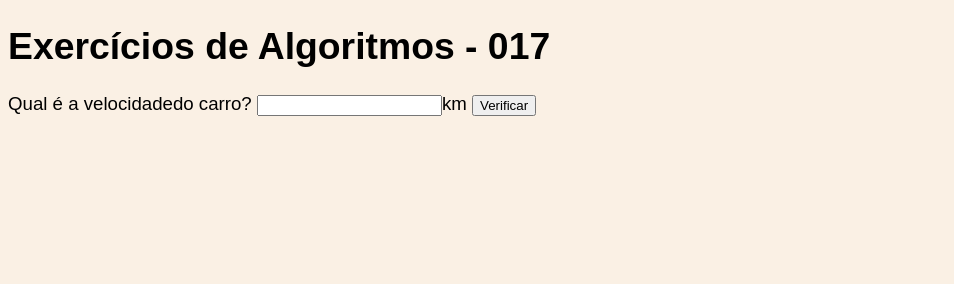
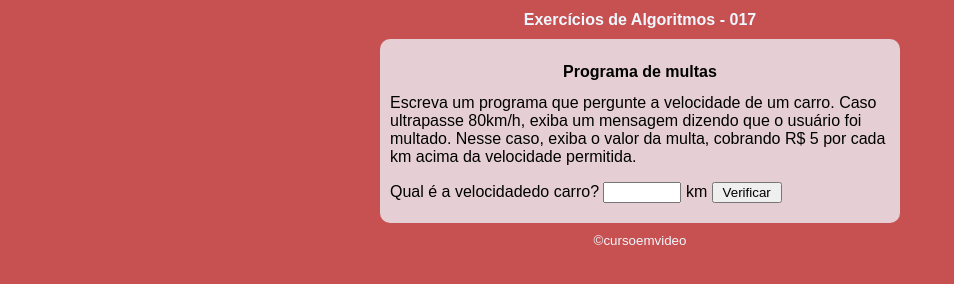
Before and after one commit to BrunaBaria/JavaScript, a plain HTML site: page Curso JavaScript/Exercícios Algorítmos/Ex.017 - Programa de Multas/ex.017.al..html in a window 1280 px wide. Shown: the whole page, without its empty margins (0-954 px from the left). Drawn offline with Linux system fonts and the light colour scheme.

Commit message:
update ex. 17

```diff
--- a/Curso JavaScript/Exercícios Algorítmos/Ex.017 - Programa de Multas/ex.017.al..html
+++ b/Curso JavaScript/Exercícios Algorítmos/Ex.017 - Programa de Multas/ex.017.al..html
@@ -8,28 +8,21 @@
     <title>Algorítimos</title>
     <link rel="stylesheet" href="style.ex.017.css">
 </head>
+<header>
+    <h1>
+        Exercícios de Algoritmos - 017
+    </h1>
+</header>
 <body>
-<h1>
-    Exercícios de Algoritmos - 017
-</h1>
+    <section>
+         <h2>Programa de multas</h2>
+             Escreva um programa que pergunte a velocidade de um carro. Caso ultrapasse 80km/h, exiba um mensagem dizendo que o usuário foi multado. Nesse caso, exiba o valor da multa, cobrando R$ 5 por cada km acima da velocidade permitida.</p>
 
-    <!-- Escreva um programa que pergunte a velocidade de um carro. Caso ultrapasse 80km/h, exiba um mensagem dizendo que o usuário foi multado. Nesse caso, exiba o valor da multa, cobrando R$ 5 por cada km acima da velocidade permitida.-->
-
-    Qual é a velocidadedo carro? <input type="number" name="txtvel" id="txtvel">km
-    <input type="button" value="Verificar" onclick="calcular()">
-    <div id="res"></div>
+            Qual é a velocidadedo carro? <input type="number" name="txtvel" id="txtvel" min="0"> km
+            <input type="button" value="Verificar" onclick="calcular()">
+            <div id="res"></div>
+    </section>
 </body>
-    <script>
-        function calcular(){
-            var txtvel = document.querySelector('input#txtvel')
-            var velocidade = Number(txtvel.value)
-            var res = document.querySelector('div#res')
-            var multa = (velocidade-80)*5
-            res.innerHTML = `Sua velocidade atual é de ${velocidade} km.`
-            if(velocidade > 80){
-                res.innerHTML += `<p>Você ultrapassou o limite de velocidade permitido e foi <strong>Multado em R$ ${multa.toFixed(2).replace('.',',')}</strong></p>`
-            }
-            res.innerHTML +=`<p>Dirija sempre utilizando o cinto de segurança</p>`
-        }
-    </script>
+<script src="script.ex.017.js"></script>
+<footer>&copy;cursoemvideo</footer>
 </html>
--- /dev/null
+++ b/Curso JavaScript/Exercícios Algorítmos/Ex.017 - Programa de Multas/script.ex.017.js
@@ -0,0 +1,11 @@
+function calcular(){
+    var txtvel = document.querySelector('input#txtvel')
+    var velocidade = Number(txtvel.value)
+    var res = document.querySelector('div#res')
+    var multa = (velocidade-80)*5
+    res.innerHTML = `Sua velocidade atual é de ${velocidade} km.`
+    if(velocidade > 80){
+        res.innerHTML += `<p>Você ultrapassou o limite de velocidade permitido e foi <strong>Multado em R$ ${multa.toFixed(2).replace('.',',')}</strong></p>`
+    }
+    res.innerHTML +=`<p>Dirija sempre utilizando o cinto de segurança</p>`
+}
--- a/Curso JavaScript/Exercícios Algorítmos/Ex.017 - Programa de Multas/style.ex.017.css
+++ b/Curso JavaScript/Exercícios Algorítmos/Ex.017 - Programa de Multas/style.ex.017.css
@@ -1,7 +1,34 @@
 body{
-    background-color: rgb(250, 240, 228);
-    font: normal 14pt arial;
+    background-color: rgb(199, 81, 81);
+    font: normal 12pt arial;
 }
 h1{
-    font:bolder 16pt
+    font:bolder 12pt arial;
+    text-align: center;
+    color: aliceblue;
 }
+h2{
+    font: bolder 12pt arial;
+    text-align: center;
+}
+section{
+    background-color: rgba(240, 248, 255, 0.761);
+    padding: 10px;
+    border-radius: 10px;
+    box-shadow: 5px 5x 15px rgba(0, 0, 0, 0.841);
+    margin: auto;
+    width: 500px;
+}
+footer{
+    text-align: center;
+    font-style: italic;
+    color: aliceblue;
+    font: 10pt arial;
+    margin-top: 10px;
+}
+div#res{
+    margin-top: 10px;
+}
+input{
+    width: 70px;
+}
```
